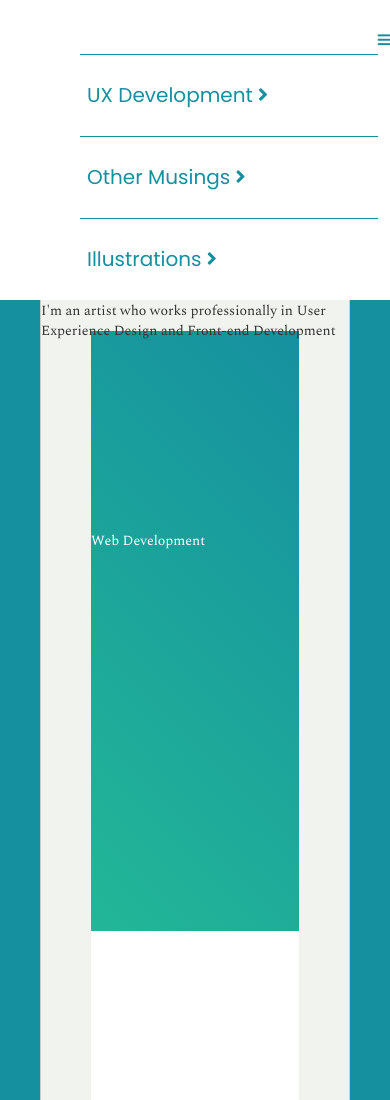
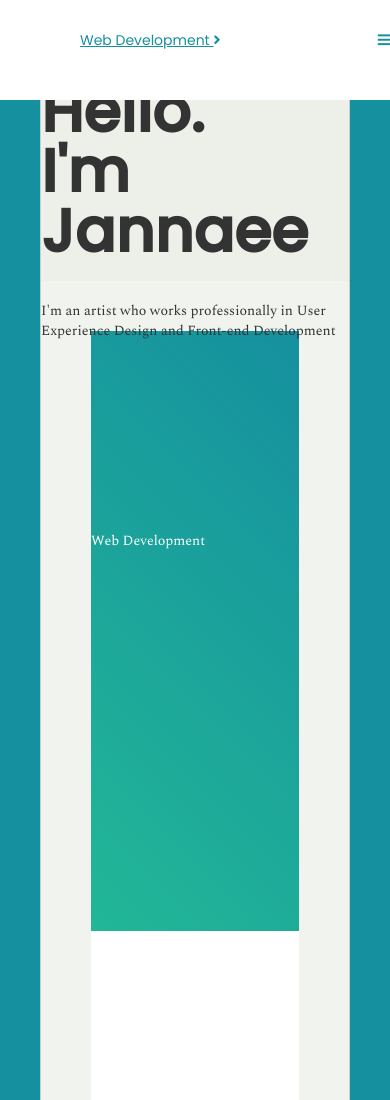
Before and after one commit to jannaee/jannaee.github.io, a plain HTML site: page index.html in a window 390 px wide. Shown: the top 1100 px of the page. Drawn offline with nearby package versions, Linux system fonts and the light colour scheme.

Commit message:
refactor :Debugged code to make mobile nav work

```diff
--- a/css/main.css
+++ b/css/main.css
@@ -225,11 +225,13 @@ p {
     nav.scrollUp {
         transform: translateY(-800px);
     }
+
     nav li a {
         border: none;
         font-size: 20px;
         background-color: #fff;
     }
+
     nav li a:hover {
         width: 100%;
         margin: 0;
@@ -237,18 +239,11 @@ p {
         color: #22b797;
         border-radius: 0;
     }
-    nav li {
-        border-bottom: 1px solid #15909f;
-        font-size: 20px;
-        white-space: nowrap;
-        width: 100%
-    }
-    nav li:last-child {
-        border-bottom: none;
-    }
-    .navbar-menu li{
+
+    .navbar-menu {
         margin: 0;
     }
+
     .nav-container {
         background-color: #fff;
         min-width: 300px;
--- a/index.html
+++ b/index.html
@@ -15,19 +15,18 @@
 <body>
     <div class="container">
         <header>
-                <nav>
-                    <div class="nav-container" id="myHamNav">
-                        <!-- hamburger navigation -->
-                        <a href="javascript:void(0);" class="icon" onclick="openHamNav()">
-                        <i class="fas fa-bars"></i>
-                        <ul class="navbar-menu">
-                            <li><a href="#sect1" class="active" title="Next Section">Web Development <i class="fas fa-angle-right"></i></a></li>
-                            <li><a href="#sect2" title="Next Section">UX Development <i class="fas fa-angle-right"></i></a></li>
-                            <li><a href="#sect3" title="Next Section">Other Musings <i class="fas fa-angle-right"></i></a></li>
-                            <li><a href="#sect4" title="Next Section">Illustrations <i class="fas fa-angle-right"></i></a></li>
-                        </ul>
+            <nav>
+                <div class="nav-container" id="myHamNav">
+                    <!-- hamburger navigation -->
+                    <div class="navbar-menu">
+                        <a href="#sect1" class="active" title="Next Section">Web Development <i class="fas fa-angle-right"></i></a>
+                        <a href="#sect2" title="Next Section">UX Development <i class="fas fa-angle-right"></i></a>
+                        <a href="#sect3" title="Next Section">Other Musings <i class="fas fa-angle-right"></i></a>
+                        <a href="#sect4" title="Next Section">Illustrations <i class="fas fa-angle-right"></i></a>
+                        <a href="javascript:void(0);" class="icon" onclick="openHamNav()"><i class="fas fa-bars"></i></a>
                     </div>
-                </nav>
+                </div>
+            </nav>
             <!-- <img src="img/ego-onload-v2.png"/> -->
             <h1>Hello.<br/>
                 I'm Jannaee</h1>
```
